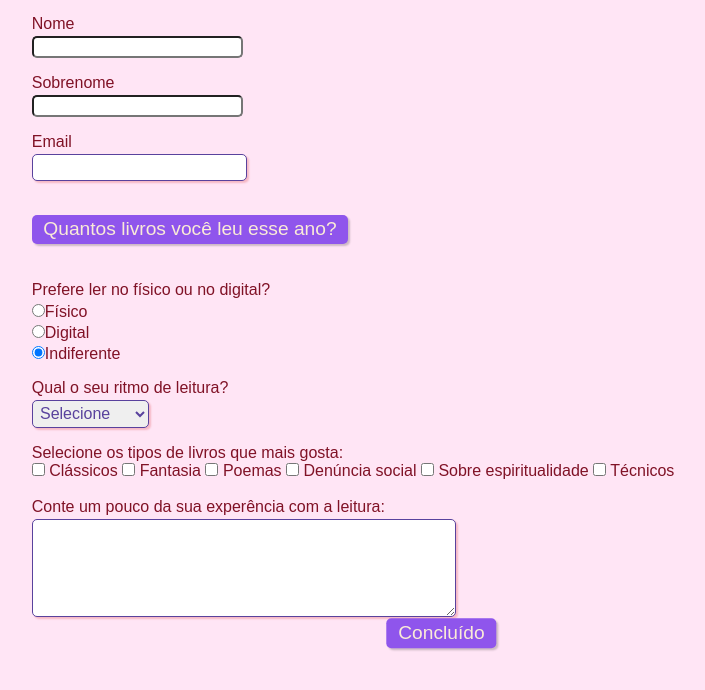
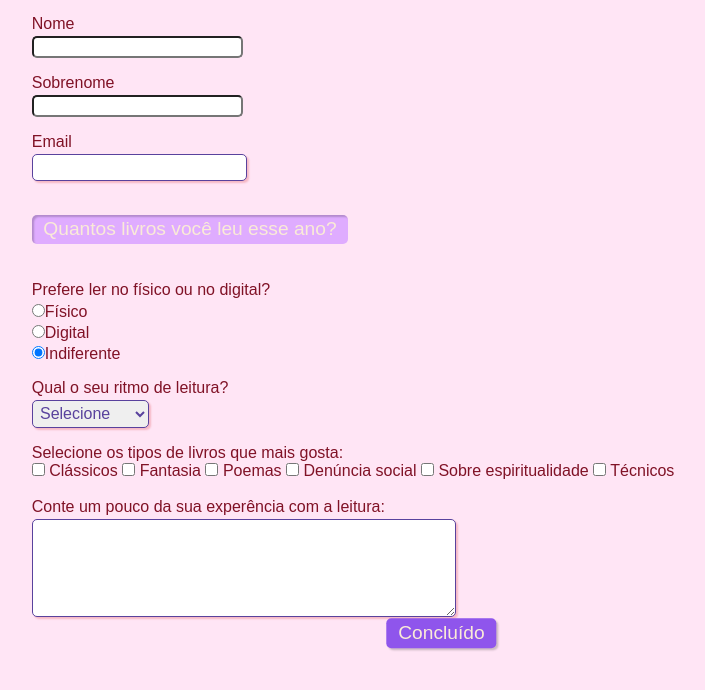
Before and after one commit to clara-aralc/Primeiro-formulario, a plain HTML site: page formulário.html in a window 1280 px wide. In both pictures the pointer is over the button "Quantos livros você leu esse ano?". Shown: the part 84-774 px from the top of the page, without its empty margins (429-1134 px from the left). Drawn offline with Linux system fonts and the light colour scheme.

Commit message:
Correções estéticas e preenchimento do README

```diff
--- a/formulário.css
+++ b/formulário.css
@@ -95,7 +95,7 @@ fieldset.grupo.campo{
     transform: translate(-50%,-50%);
 }
 
-.botao:hover{
+.botao:hover, .botaojs:hover{
     background: #dfacff;
     box-shadow: inset 2px 2px 2px rgba(0, 0, 0, 0.2);
     text-shadow: none;
@@ -113,5 +113,5 @@ fieldset.grupo.campo{
     color:antiquewhite;
     padding: 0.2em 0.6em;
     box-shadow: 2px 2px 2px rgba(0, 0, 0, 0.2);
-    text-shadow: 1px 1px 1px rbga(0,0,0,0.5);
+    text-shadow: 1px 1px 1px rgba(0,0,0,0.5);
 }
```
Also changed, not shown: 1 other file.
